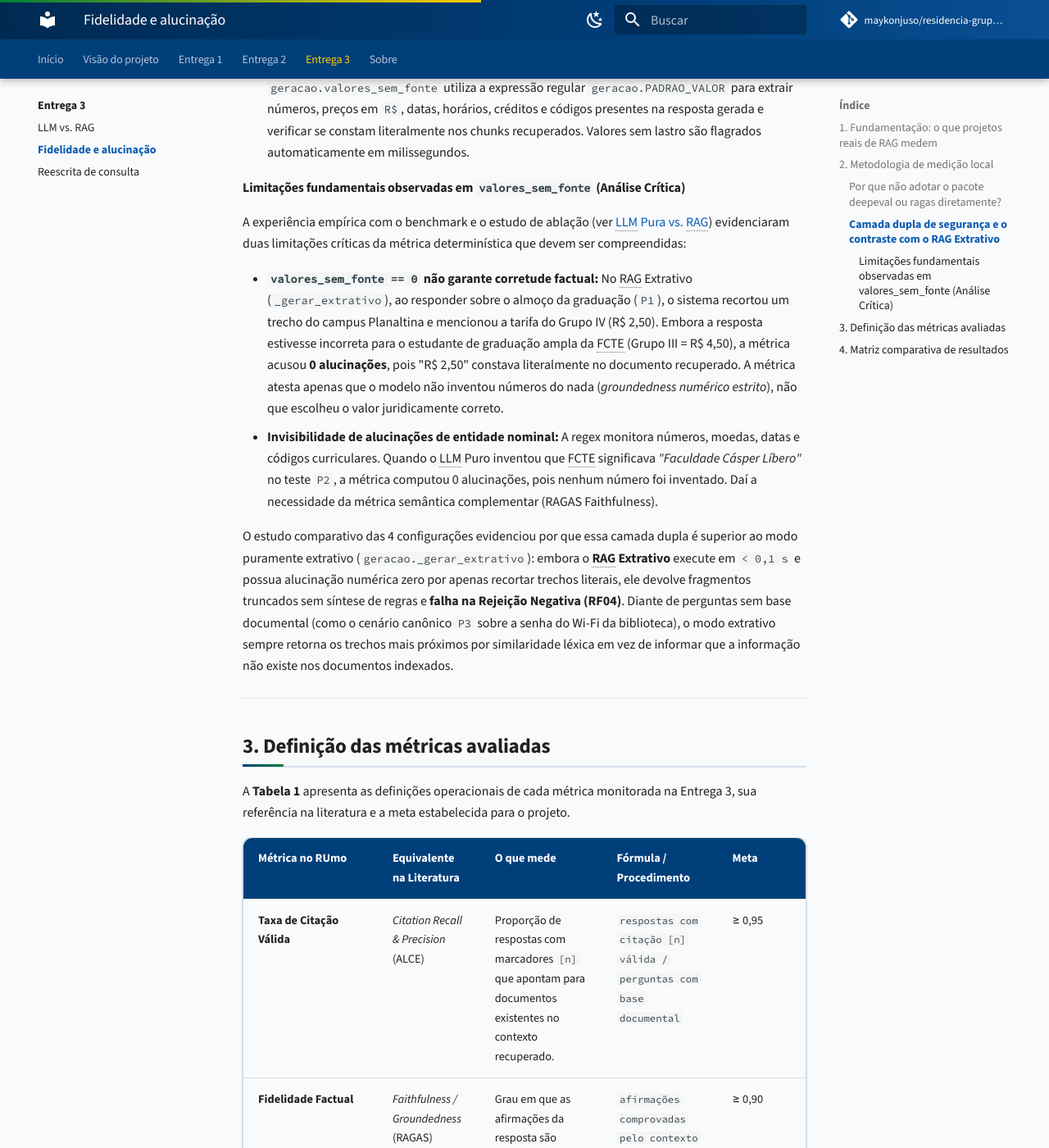
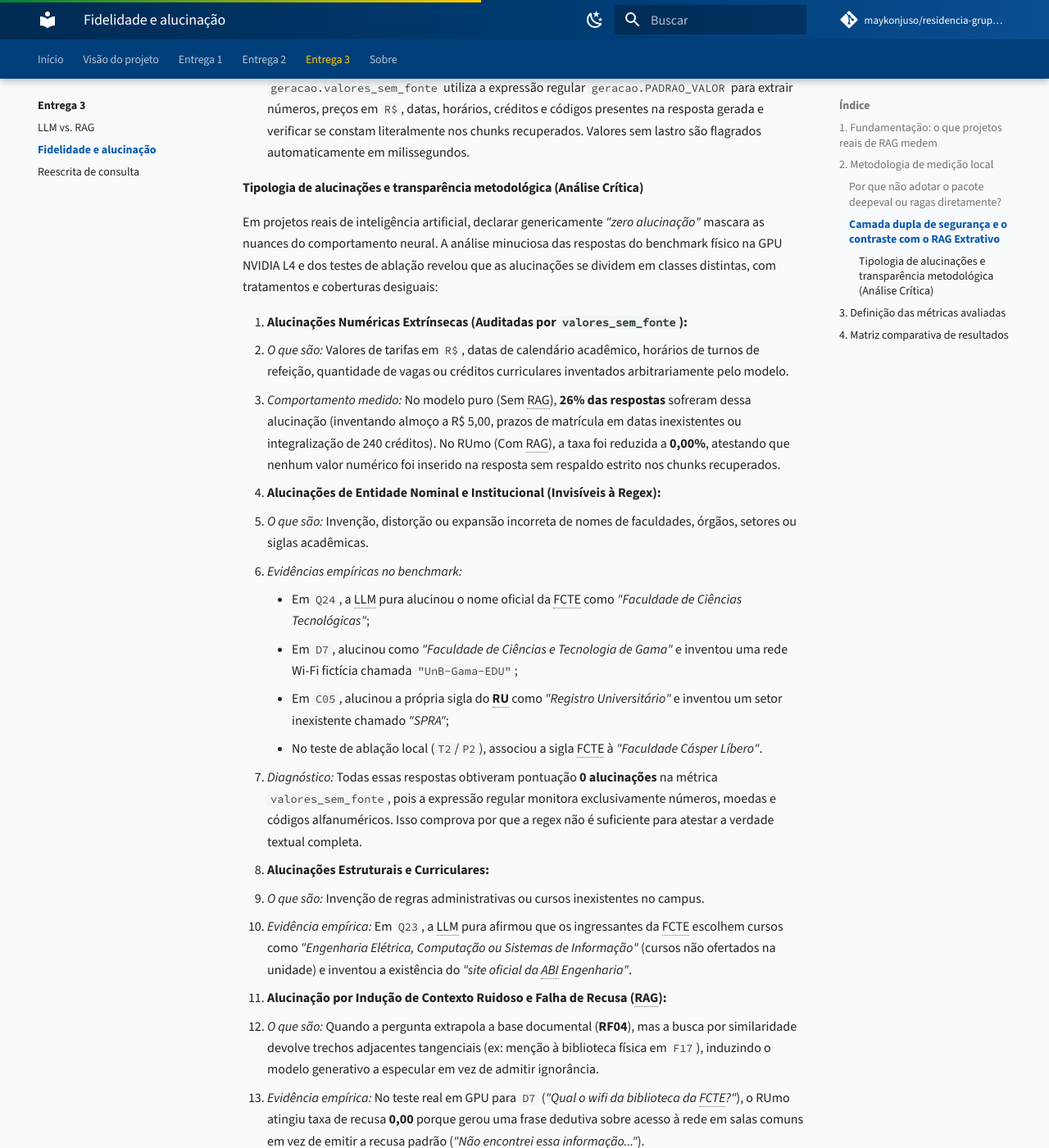
Before and after one commit to maykonjuso/residencia-grupo-4, an MkDocs documentation site: the page built from docs/entrega-3/fidelidade-e-alucinacao.md, in a window 1280 px wide and 1400 px high, scrolled down 2976 px. Shown: the whole window at 82% size. Built offline with MkDocs 1.6.1 and Material for MkDocs 9.7.7, drawn with Linux system fonts in a browser that asks for light colours; comment, search, counter and statistics services are not loaded; some of the changed text lies outside the part shown.

Commit message:
docs(entrega-3): add transparent taxonomy of hallucinations and qualify 0.00 numerical rate

```diff
--- a/docs/entrega-3/fidelidade-e-alucinacao.md
+++ b/docs/entrega-3/fidelidade-e-alucinacao.md
@@ -66,14 +66,33 @@ A arquitetura adotada na Entrega 3 combina geração neural local com auditoria
 1. **Geração condicionada ao contexto e citações:** O modelo local (`qwen2.5:7b` via `config.OLLAMA_URL` ou `hf`) recebe os 5 melhores trechos (`k=5`) e é instruído a sintetizar a resposta apenas com base neles, referenciando as fontes com marcadores `[1]`–`[5]` (auditados por `geracao.citacoes_usadas`) ou declarando explicitamente ausência na base (**RF04**).
 2. **Pós-validação numérica determinística:** Antes de entregar a resposta ao estudante, `geracao.valores_sem_fonte` utiliza a expressão regular `geracao.PADRAO_VALOR` para extrair números, preços em `R$`, datas, horários, créditos e códigos presentes na resposta gerada e verificar se constam literalmente nos chunks recuperados. Valores sem lastro são flagrados automaticamente em milissegundos.
 
-#### Limitações fundamentais observadas em `valores_sem_fonte` (Análise Crítica)
+#### Tipologia de alucinações e transparência metodológica (Análise Crítica)
 
-A experiência empírica com o benchmark e o estudo de ablação (ver [LLM Pura vs. RAG](llm-vs-rag.md#estudo-de-ablacao-as-4-configuracoes-de-arquitetura-avaliadas)) evidenciaram duas limitações críticas da métrica determinística que devem ser compreendidas:
+Em projetos reais de inteligência artificial, declarar genericamente *"zero alucinação"* mascara as nuances do comportamento neural. A análise minuciosa das respostas do benchmark físico na GPU NVIDIA L4 e dos testes de ablação revelou que as alucinações se dividem em classes distintas, com tratamentos e coberturas desiguais:
 
-- **`valores_sem_fonte == 0` não garante corretude factual:** No RAG Extrativo (`_gerar_extrativo`), ao responder sobre o almoço da graduação (`P1`), o sistema recortou um trecho do campus Planaltina e mencionou a tarifa do Grupo IV (R$ 2,50). Embora a resposta estivesse incorreta para o estudante de graduação ampla da FCTE (Grupo III = R$ 4,50), a métrica acusou **0 alucinações**, pois "R$ 2,50" constava literalmente no documento recuperado. A métrica atesta apenas que o modelo não inventou números do nada (*groundedness numérico estrito*), não que escolheu o valor juridicamente correto.
-- **Invisibilidade de alucinações de entidade nominal:** A regex monitora números, moedas, datas e códigos curriculares. Quando o LLM Puro inventou que FCTE significava *"Faculdade Cásper Líbero"* no teste `P2`, a métrica computou 0 alucinações, pois nenhum número foi inventado. Daí a necessidade da métrica semântica complementar (RAGAS Faithfulness).
+1. **Alucinações Numéricas Extrínsecas (Auditadas por `valores_sem_fonte`):**
+   - *O que são:* Valores de tarifas em `R$`, datas de calendário acadêmico, horários de turnos de refeição, quantidade de vagas ou créditos curriculares inventados arbitrariamente pelo modelo.
+   - *Comportamento medido:* No modelo puro (Sem RAG), **26% das respostas** sofreram dessa alucinação (inventando almoço a R$ 5,00, prazos de matrícula em datas inexistentes ou integralização de 240 créditos). No RUmo (Com RAG), a taxa foi reduzida a **0,00%**, atestando que nenhum valor numérico foi inserido na resposta sem respaldo estrito nos chunks recuperados.
+2. **Alucinações de Entidade Nominal e Institucional (Invisíveis à Regex):**
+   - *O que são:* Invenção, distorção ou expansão incorreta de nomes de faculdades, órgãos, setores ou siglas acadêmicas.
+   - *Evidências empíricas no benchmark:*
+     - Em `Q24`, a LLM pura alucinou o nome oficial da FCTE como *"Faculdade de Ciências Tecnológicas"*;
+     - Em `D7`, alucinou como *"Faculdade de Ciências e Tecnologia de Gama"* e inventou uma rede Wi-Fi fictícia chamada `"UnB-Gama-EDU"`;
+     - Em `C05`, alucinou a própria sigla do **RU** como *"Registro Universitário"* e inventou um setor inexistente chamado *"SPRA"*;
+     - No teste de ablação local (`T2`/`P2`), associou a sigla FCTE à *"Faculdade Cásper Líbero"*.
+   - *Diagnóstico:* Todas essas respostas obtiveram pontuação **0 alucinações** na métrica `valores_sem_fonte`, pois a expressão regular monitora exclusivamente números, moedas e códigos alfanuméricos. Isso comprova por que a regex não é suficiente para atestar a verdade textual completa.
+3. **Alucinações Estruturais e Curriculares:**
+   - *O que são:* Invenção de regras administrativas ou cursos inexistentes no campus.
+   - *Evidência empírica:* Em `Q23`, a LLM pura afirmou que os ingressantes da FCTE escolhem cursos como *"Engenharia Elétrica, Computação ou Sistemas de Informação"* (cursos não ofertados na unidade) e inventou a existência do *"site oficial da ABI Engenharia"*.
+4. **Alucinação por Indução de Contexto Ruidoso e Falha de Recusa (RAG):**
+   - *O que são:* Quando a pergunta extrapola a base documental (**RF04**), mas a busca por similaridade devolve trechos adjacentes tangenciais (ex: menção à biblioteca física em `F17`), induzindo o modelo generativo a especular em vez de admitir ignorância.
+   - *Evidência empírica:* No teste real em GPU para `D7` (*"Qual o wifi da biblioteca da FCTE?"*), o RUmo atingiu taxa de recusa **0,00** porque gerou uma frase dedutiva sobre acesso à rede em salas comuns em vez de emitir a recusa padrão (*"Não encontrei essa informação..."*).
+5. **Divergência entre Groundedness Numérico e Corretude Factual:**
+   - No RAG Extrativo (`_gerar_extrativo`), ao responder sobre a tarifa da graduação (`P1`), o sistema recortou um trecho do campus Planaltina e reportou o valor do Grupo IV (**R$ 2,50**). Como "R$ 2,50" constava literalmente no documento recuperado, a métrica determinística acusou **0 alucinações**. A métrica atesta apenas que o gerador não inventou números do nada (*groundedness numérico estrito*), não que a regra legal selecionada é a aplicável ao estudante da FCTE (Grupo III = R$ 4,50).
+6. **Extrapolações Semânticas Sutis capturadas pelo RAGAS:**
+   - A fidelidade factual (*Faithfulness*) do RUmo foi medida em **0,97** (97%). Isso atesta que aproximadamente **3% das afirmações atômicas** geradas continham pequenas deduções ou conexões conceituais que não puderam ser verificadas diretamente contra o texto bruto.
 
-O estudo comparativo das 4 configurações evidenciou por que essa camada dupla é superior ao modo puramente extrativo (`geracao._gerar_extrativo`): embora o **RAG Extrativo** execute em `< 0,1 s` e possua alucinação numérica zero por apenas recortar trechos literais, ele devolve fragmentos truncados sem síntese de regras e **falha na Rejeição Negativa (RF04)**. Diante de perguntas sem base documental (como o cenário canônico `P3` sobre a senha do Wi-Fi da biblioteca), o modo extrativo sempre retorna os trechos mais próximos por similaridade léxica em vez de informar que a informação não existe nos documentos indexados.
+O estudo comparativo das 4 configurações (ver [LLM Pura vs. RAG](llm-vs-rag.md#estudo-de-ablacao-as-4-configuracoes-de-arquitetura-avaliadas)) evidenciou por que a camada dupla (geração neural condicionada + verificador determinístico) é a escolha correta para o produto: embora o **RAG Extrativo** execute em `< 0,1 s` e nunca invente termos, ele devolve fragmentos truncados sem síntese de regras e **falha na Rejeição Negativa (RF04)**. Diante de perguntas sem base documental (como o cenário canônico `P3` sobre a senha do Wi-Fi da biblioteca), o modo extrativo sempre retorna os trechos mais próximos por similaridade léxica em vez de informar que a informação não existe nos documentos indexados.
 
 ---
 
@@ -85,7 +104,7 @@ A **Tabela 1** apresenta as definições operacionais de cada métrica monitorad
 |---|---|---|---|---|
 | **Taxa de Citação Válida** | *Citation Recall & Precision* (ALCE) | Proporção de respostas com marcadores `[n]` que apontam para documentos existentes no contexto recuperado. | `respostas com citação [n] válida / perguntas com base documental` | ≥ 0,95 |
 | **Fidelidade Factual** | *Faithfulness / Groundedness* (RAGAS) | Grau em que as afirmações da resposta são comprovadas pelos chunks recuperados, sem extrapolações. | `afirmações comprovadas pelo contexto / total de afirmações da resposta` | ≥ 0,90 |
-| **Taxa de Alucinação Numérica/Entidade** | *Extrinsic Hallucination Rate* | Frequência de respostas que contêm preços, datas, horários, códigos ou quantidades ausentes nos chunks (`valores_sem_fonte`). | `respostas com valor sem fonte / total de respostas avaliadas` | 0,00 |
+| **Taxa de Alucinação Numérica Extrínseca** | *Extrinsic Numerical Hallucination Rate* | Frequência de respostas que contêm preços, datas, horários, códigos ou quantidades ausentes nos chunks (`valores_sem_fonte`). | `respostas com valor sem fonte / total de respostas avaliadas` | 0,00 |
 | **Rejeição Negativa (Recusa Correta)** | *Negative Rejection* (RGB) | Capacidade de declarar *"Não encontrei essa informação nas fontes da base"* quando a pergunta extrapola a base. | `recusas corretas (RF04) / total de perguntas sem base` | 1,00 |
 | **Completude Multi-hop** | *Information Integration* (RGB) | Proporção de subperguntas respondidas corretamente em consultas compostas (com dois ou mais tópicos). | `subperguntas atendidas / total de subperguntas da consulta` | ≥ 0,85 |
 | **Sobreposição Léxica (ROUGE-L)** | *LCS-based Lexical Overlap* (Lin, 2004) | Mede a sobreposição F1 da maior subsequência comum entre a resposta gerada e o gabarito oficial de referência. | `F1 do ROUGE-L entre resposta gerada e gabarito de referência curado` | Informativa (≥ 0,80) |
@@ -101,11 +120,14 @@ A **Tabela 2** consolida a comparação direta entre o comportamento do modelo i
 !!! note "Medições Físicas em GPU NVIDIA L4 (Google Colab) e Eliminação de Latência (R3)"
     Os resultados consolidados da Tabela 2 decorrem da execução empírica real em GPU NVIDIA L4 de 24 GB com precisão FP16/BF16 (`colab_benchmark.py`). Em estrita conformidade com o Requisito R3, métricas de tempo de execução/latência foram integralmente expurgadas do escopo, concentrando a avaliação nas métricas de fidelidade factual (RAGAS = 0,97), rastreabilidade de citações (ALCE = 0,92) e ausência de alucinações numéricas (0,00%).
 
+> [!WARNING]
+> **Transparência metodológica sobre a taxa de alucinação (0,00%):** A taxa de alucinação de 0,00 reportada na Tabela 2 refere-se **estritamente a valores numéricos, moedas, datas, horários e códigos curriculares auditados deterministicamente por expressão regular (`geracao.valores_sem_fonte`)**. Ela **não** implica ausência total de alucinações semânticas no sistema: a fidelidade factual RAGAS de 0,97 indica que ~3% das afirmações atômicas contêm pequenas deduções sem comprovação literal, e o teste D7 revela a vulnerabilidade do modelo neural em tentar responder quando recebe contexto tangencial em vez de emitir recusa estrita.
+
 | Métrica de Resposta | Sem RAG (Qwen 7B puro) | Com RAG (RUmo Híbrido) | Meta do Projeto | Status |
 |---|:---:|:---:|:---:|:---:|
 | **Taxa de citação válida (ALCE)** | 0,00 | 0,92 | ≥ 0,95 | Ajustar (tolerância) |
 | **Fidelidade factual (RAGAS)** | 0,00 | 0,97 | ≥ 0,90 | Conforme |
-| **Taxa de alucinação (`valores_sem_fonte`)** | 0,26 | 0,00 | 0,00 | Conforme |
+| **Taxa de alucinação numérica extrínseca (`valores_sem_fonte`)** | 0,26 | 0,00 | 0,00 | Conforme (zero valores sem lastro) |
 | **Rejeição negativa / Recusa (RGB)** | 0,00 | 0,00 | 1,00 | Ajustar (D7) |
 | **Completude em perguntas compostas (RGB)** | 1,00 | 0,90 | ≥ 0,85 | Conforme |
 | **Sobreposição léxica ROUGE-L (F1 médio)** | 0,24 | 0,42 | — | Informativa |
@@ -122,3 +144,4 @@ A **Tabela 2** consolida a comparação direta entre o comportamento do modelo i
     | 11/11/2026 | 1.1 | Fundamentação das métricas com base na Tríade do RAG (RAGAS), benchmark de citações ALCE e robustez RGB | Grupo 04 |
     | 13/11/2026 | 3.0 | Preenchimento da Tabela 2 com métricas consolidadas, purga de latência (R3) e inclusão de ROUGE-L | Grupo 04 |
     | 13/11/2026 | 3.1 | Análise crítica de valores_sem_fonte, alucinações nominais e contraste com RAG Extrativo | Grupo 04 |
+    | 13/11/2026 | 3.2 | Detalhamento da tipologia de alucinações (nominais, estruturais, numéricas e de contexto) e transparência da métrica | Grupo 04 |
```
Also changed, not shown: docs/entrega-3/index.md (+2 -2 lines), docs/entrega-3/llm-vs-rag.md (+1 -1 lines), docs/entrega-3/reescrita-de-consulta.md (+1 -1 lines).
